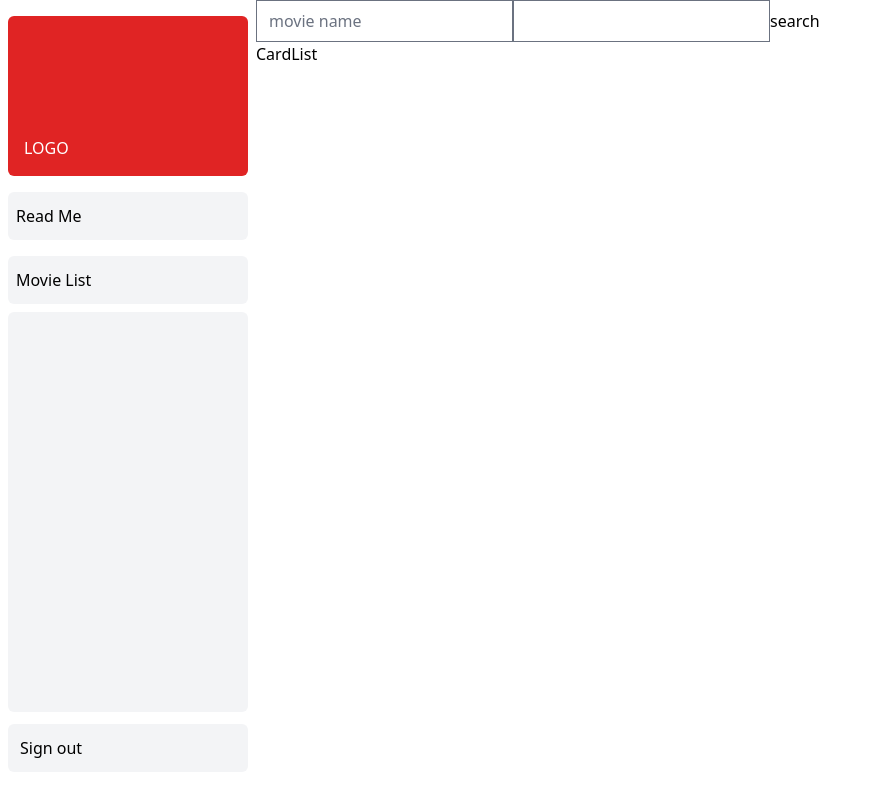
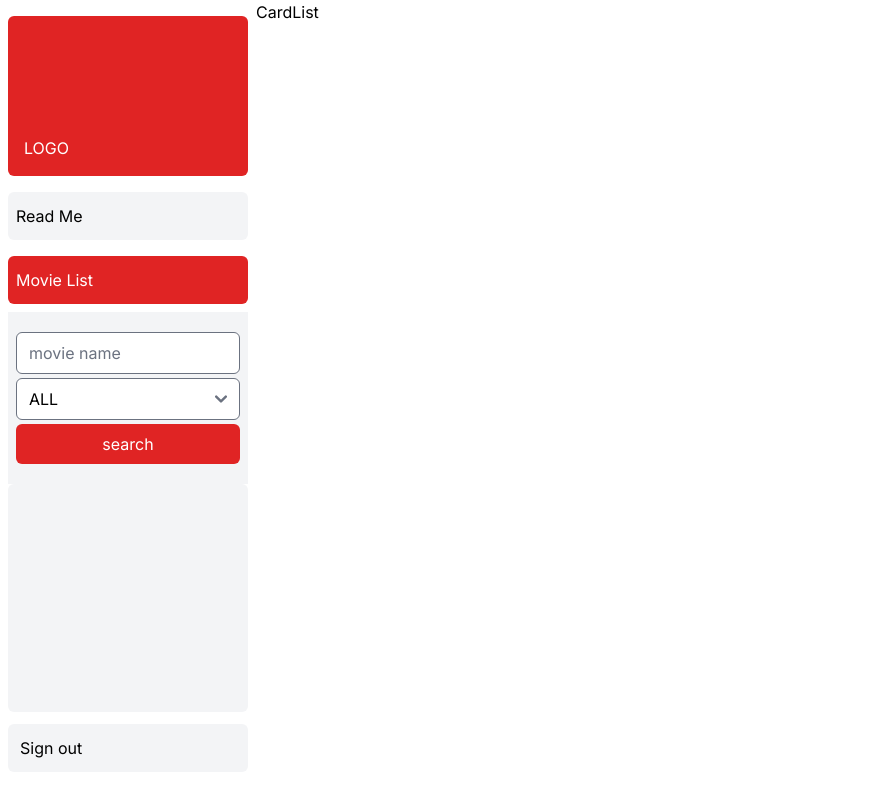
Before and after one commit to HongyuZhuz/movie-review-next, a Next.js app: page /movies in a window 1280 px wide. Shown: the top 796 px of the page, without its empty margins (0-874 px from the left). Built offline with nearby package versions, Linux system fonts and the light colour scheme.

Commit message:
fix the bug and develop the ui of forms

```diff
--- a/package.json
+++ b/package.json
@@ -9,6 +9,7 @@
     "lint": "next lint"
   },
   "dependencies": {
+    "clsx": "^2.1.0",
     "flowbite-react": "^0.7.2",
     "next": "14.1.0",
     "react": "^18",
--- a/src/app/layout.tsx
+++ b/src/app/layout.tsx
@@ -8,6 +8,7 @@ const inter = Inter({ subsets: ["latin"] });
 
 export const metadata: Metadata = {
   title: "Movie review",
+  description:"my developing practice web"
 };
 
 export default function RootLayout({
@@ -16,11 +17,16 @@ export default function RootLayout({
   children: React.ReactNode;
 }>) {
   return (
+    <html lang="en">
+      <body className={inter.className}>
         <div className="flex md:h-screen flex-row md:overflow-hidden">
           <div className="w-full flex-none md:w-64 overflow-auto">
             <SideNav />
           </div>
           <main className="grow overflow-auto">{children}</main>
         </div>
+      </body>
+    </html>
+
   );
 }
--- a/src/app/movies/page.tsx
+++ b/src/app/movies/page.tsx
@@ -6,9 +6,6 @@ export default function Home() {
     return (
       <div>
         <div>
-          <Form/>
-        </div>
-        <div>
           <CardList />
         </div>
       </div>
--- a/src/app/ui/form.tsx
+++ b/src/app/ui/form.tsx
@@ -1,21 +1,26 @@
 'use client'
 import React from 'react';
+import {ratings} from '../lib/placeholder-data'
 
 export default function Form() {
     const handleNameChange = (e: React.ChangeEvent<HTMLInputElement>) => {
-        console.log("aaaaa");
         console.log(e.target.value);
     };
 
     return (
-        <div>
+        <div className='flex py-5 justify-center flex-col mx-2'>
             <input
                 type="text"
                 placeholder="movie name"
                 onChange={handleNameChange}
+                className='rounded-md my-.5'
             />
-            <input type="text" />
-            <button>search</button>
+            <select defaultValue={"ALL"} className='rounded-md my-1'>
+                {ratings.map((rating)=>{
+                    return <option value={rating}>{rating}</option>
+                })}
+            </select>
+            <button className='bg-red-600 text-white p-2 rounded-md hover:bg-red-700'>search</button>
         </div>
     );
 }
--- a/src/app/ui/nav-links.tsx
+++ b/src/app/ui/nav-links.tsx
@@ -1,4 +1,8 @@
+'use client'
 import Link from "next/link"
+import { usePathname } from "next/navigation"
+import clsx from "clsx"
+
 const links = [
     {
         text:"Read Me",
@@ -10,10 +14,16 @@ const links = [
     }
 ]
 export default function NavLinks(){
+    const pathName = usePathname();
     return(
         <div className="flex flex-col w-full">
             {links.map((l)=>{
-                return (<Link className= "bg-gray-100 my-2 py-3 pl-2 rounded-md hover:bg-red-300"href={l.link}>{l.text}</Link>)
+                return (<Link className= {clsx("bg-gray-100 my-2 py-3 pl-2 rounded-md hover:bg-red-600 hover:text-white",
+                {
+                    'bg-red-600 text-white':pathName===l.link
+                }
+                )}
+                href={l.link}>{l.text}</Link>)
             })}
         </div>
     )
--- a/src/app/ui/sidnav.tsx
+++ b/src/app/ui/sidnav.tsx
@@ -1,7 +1,12 @@
+'use client'
+
 import Link from "next/link"
 import NavLinks from "./nav-links"
+import Form from "./form"
+import { usePathname } from "next/navigation"
 
 export default function SideNav() {
+    const pathName=usePathname();
     return(
         <div className="flex h-full flex-col px-3 py-4 md:px-2">
             <Link className="mb-2 flex h-20 items-end justify-start rounded-md bg-red-600 p-4 md:h-40"
@@ -12,7 +17,12 @@ export default function SideNav() {
                 <div>
                     <NavLinks />
                 </div>
+                <div className="bg-gray-100">
+                    {pathName==='/movies' &&<Form/>}
+                </div>
                 <div className="grow bg-gray-100 rounded-md"/>
+
+
                 <Link className="py-3 px-3 bg-gray-100 my-3 rounded-md hover:bg-red-300 text-left" href="/login">
                         Sign out
                 </Link>
```
Also changed, not shown: src/app/lib/placeholder-data.js, 1 other file (tests, documents, lock files or other folders). Lines whose indentation alone changed are shown as unchanged.
